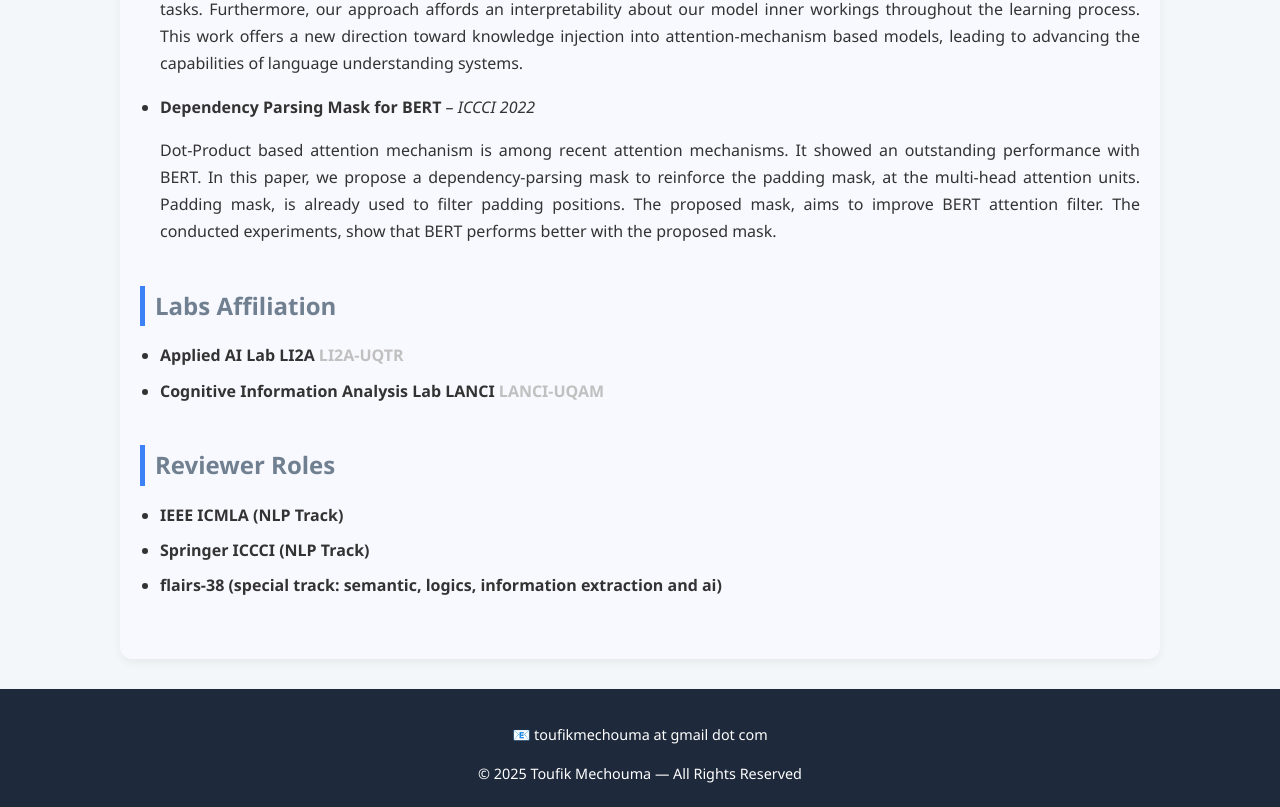
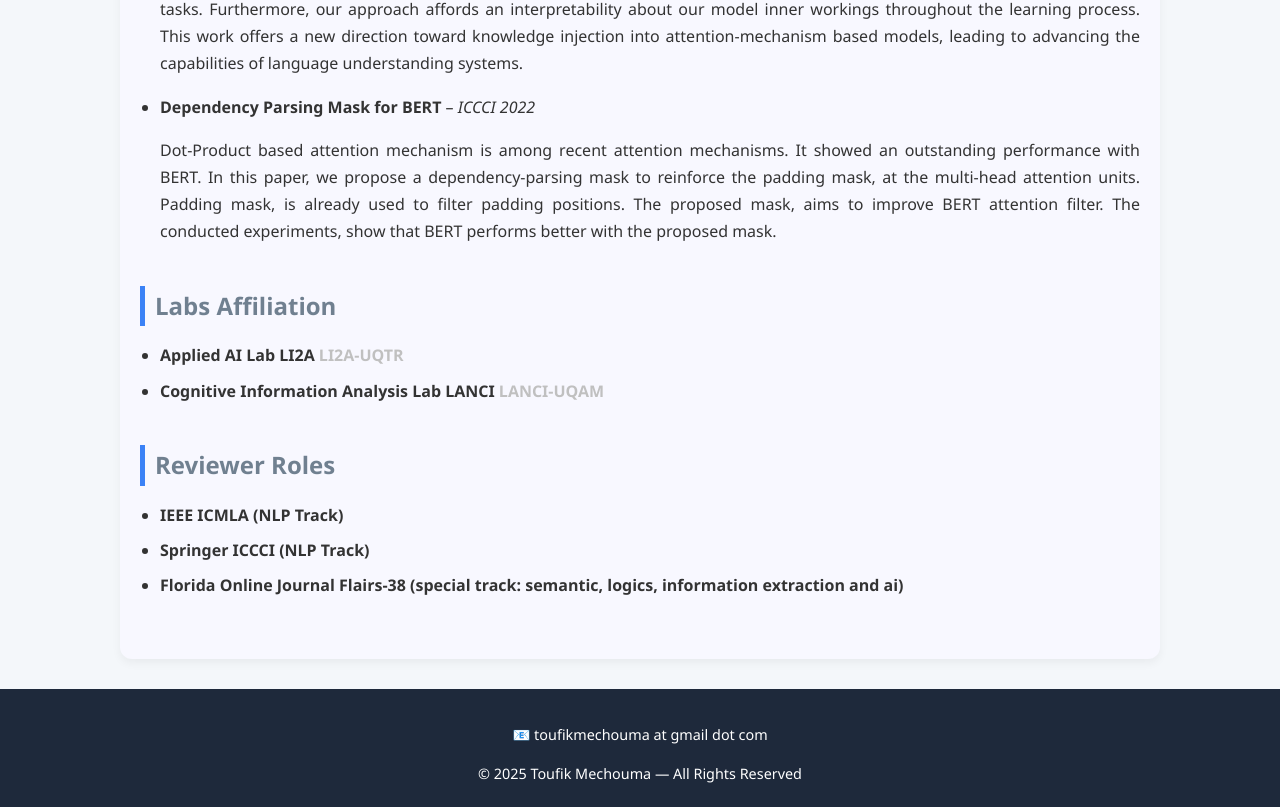
Before and after one commit to tmechouma/tmechouma.github.io, a plain HTML site: page index.html in a window 1280 px wide. Shown: the part 3652-4459 px from the top of the page. Drawn offline with Linux system fonts and the light colour scheme.

Commit message:
Update index.html

```diff
--- a/index.html
+++ b/index.html
@@ -228,7 +228,7 @@
 	<ul>
 	  <li><strong>IEEE ICMLA (NLP Track)</strong></li>
 	  <li><strong>Springer ICCCI (NLP Track)</strong></li>
-	  <li><strong>flairs-38 (special track: semantic, logics, information extraction and ai)</strong></li>
+	  <li><strong>Florida Online Journal Flairs-38 (special track: semantic, logics, information extraction and ai)</strong></li>
 	</ul>
     </section>
   </div>
```
